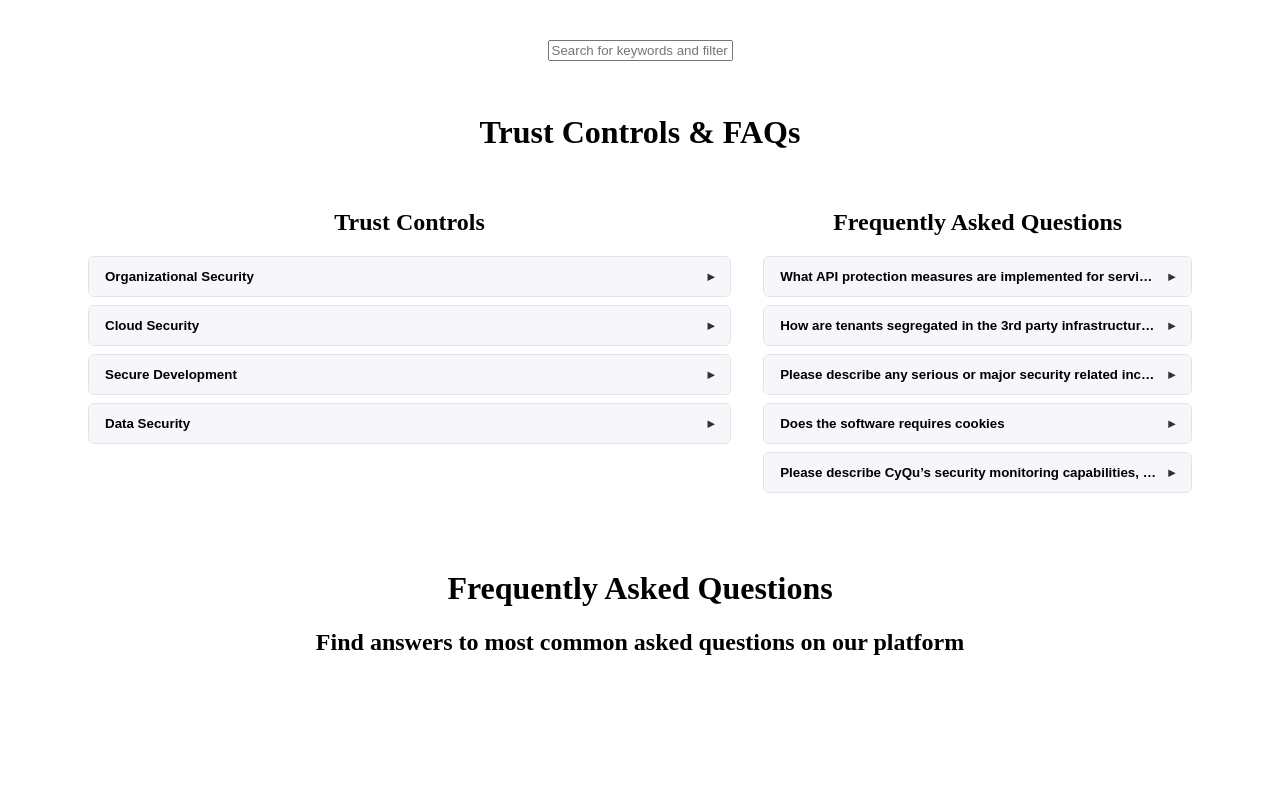
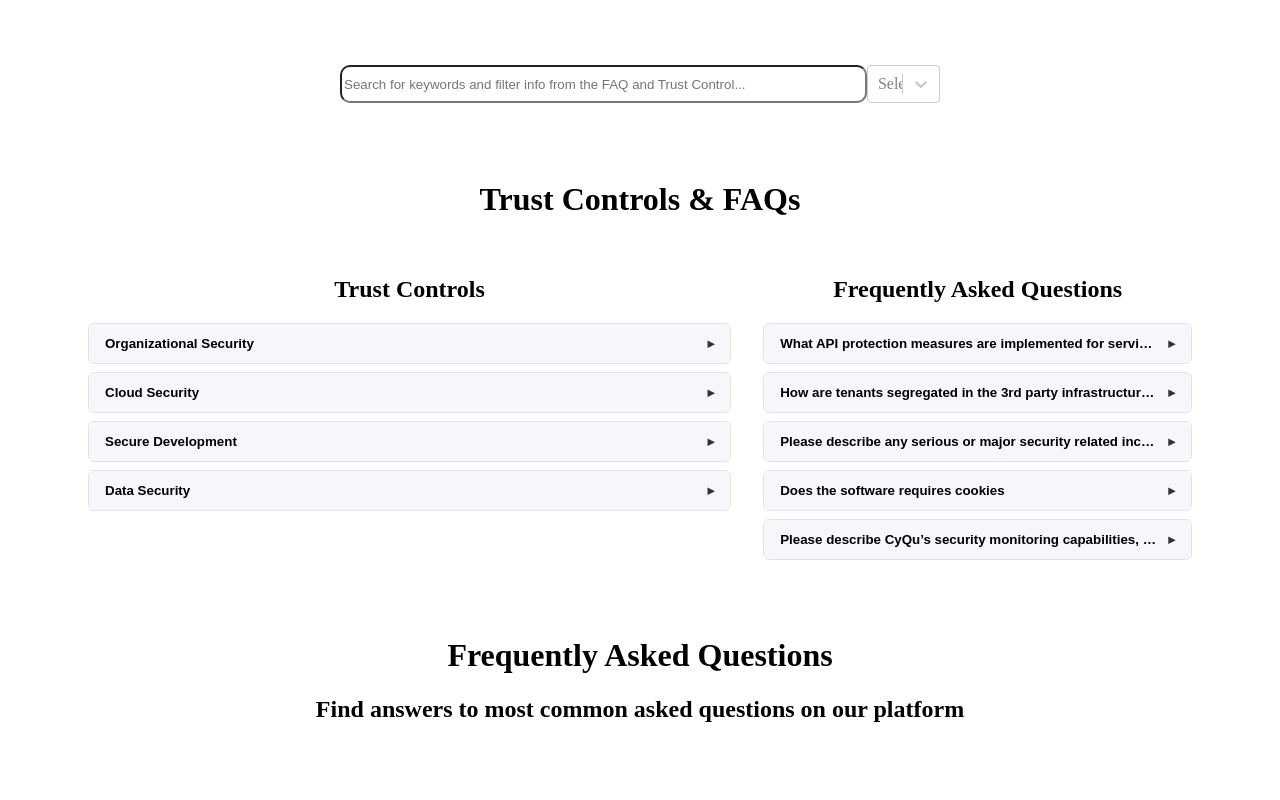
Before and after one commit to kevinortiz43/OSP1-ClientProject, a React (Vite) app: page / in a window 1280 px wide. Shown: the top 800 px of the page. Built offline with nearby package versions, Linux system fonts and the light colour scheme.

Commit message:
Working on searchbar/multiselect Co-authored-by: musemod <musemod@users.noreply.github.com> Co-authored-by: Kevin Ortiz <kevinortiz43@users.noreply.github.com>

```diff
--- a/src/client/components/Faqs/Faqs.tsx
+++ b/src/client/components/Faqs/Faqs.tsx
@@ -1,8 +1,8 @@
 // import "../App.css";
 import React from "react";
 import { useState } from "react";
-import { FontAwesomeIcon } from "@fortawesome/react-fontawesome";
-import { faCircleInfo } from "@fortawesome/free-solid-svg-icons";
+//import { FontAwesomeIcon } from "@fortawesome/react-fontawesome";
+//import { faCircleInfo } from "@fortawesome/free-solid-svg-icons";
 
 const Faqs = () => {
   return (
@@ -15,7 +15,7 @@ const Faqs = () => {
         <p>
           <strong> what do you need help with?</strong>
           <h4>
-            <FontAwesomeIcon icon={faCircleInfo} />
+            {/* <FontAwesomeIcon icon={faCircleInfo} /> */}
             Search bar
           </h4>
         </p>
--- /dev/null
+++ b/src/client/components/Searchbar/MultiSelect.tsx
@@ -0,0 +1,36 @@
+// import AsyncSelect from "react-select/async";
+import Select from 'react-select';
+// import { callbackify } from "util";
+
+const MultiSelect = () => {
+  const options = [
+    { value: "Organizational Security", label: "Organizational Security" },
+    { value: "Cloud Security", label: "Cloud Security" },
+    { value:  "Secure Development", label: "Secure Development" },
+    { value: "Data Security", label: "Data Security" },
+  ];
+
+
+  const handleChange = (selectedOption) => {
+    console.log("handleChange", selectedOption);
+  };
+
+
+
+//   const loadOptions = (searchValue, callback) => {
+//     setTimeout(() => {
+//       const filteredOptions = options.filter((option) =>
+//         option.label.toLowerCase().includes(searchValue.toLowerCase()),
+//       );
+//       console.log("loadOptions", searchValue, filteredOptions);
+//       callback(filteredOptions);
+//     }, 2000);
+//   };
+  return (
+
+    <Select options={options} onChange={handleChange} isMulti />
+    // <Select loadOptions={loadOptions} onChange={handleChange} isMulti />
+  );
+};
+
+export default MultiSelect;
--- a/src/client/components/Searchbar/SearchBar.css
+++ b/src/client/components/Searchbar/SearchBar.css
@@ -10,3 +10,13 @@
   border-radius: 10px;
   width: 200%;
 }
+
+MultiSelect {
+  display: flex;
+  padding: 25px 300px;
+  position: sticky;
+  top: 0;
+  text-align: left;
+  border-radius: 10px;
+  width: 200%;
+}
--- a/src/client/components/Searchbar/SearchBar.tsx
+++ b/src/client/components/Searchbar/SearchBar.tsx
@@ -1,14 +1,16 @@
-// import "../App.css";
+import "./SearchBar.css";
 import React from "react";
+import Select from "react";
 import { useState } from "react";
-import { FontAwesomeIcon } from "@fortawesome/react-fontawesome";
-import { faCircleInfo } from "@fortawesome/free-solid-svg-icons";
+import MultiSelect from "./MultiSelect";
+
 
 const SearchBar = () => {
   return (
 
   <div className="searchbar">
-   <input type="text" id="s" placeholder="Search for keywords and filter info from the FAQ and Trust Control..."></input>
+   <input type="text" id="s" placeholder="Search for keywords and filter info from the FAQ and Trust Control..."/>
+   <MultiSelect/>
   </div>
 
   )
```
